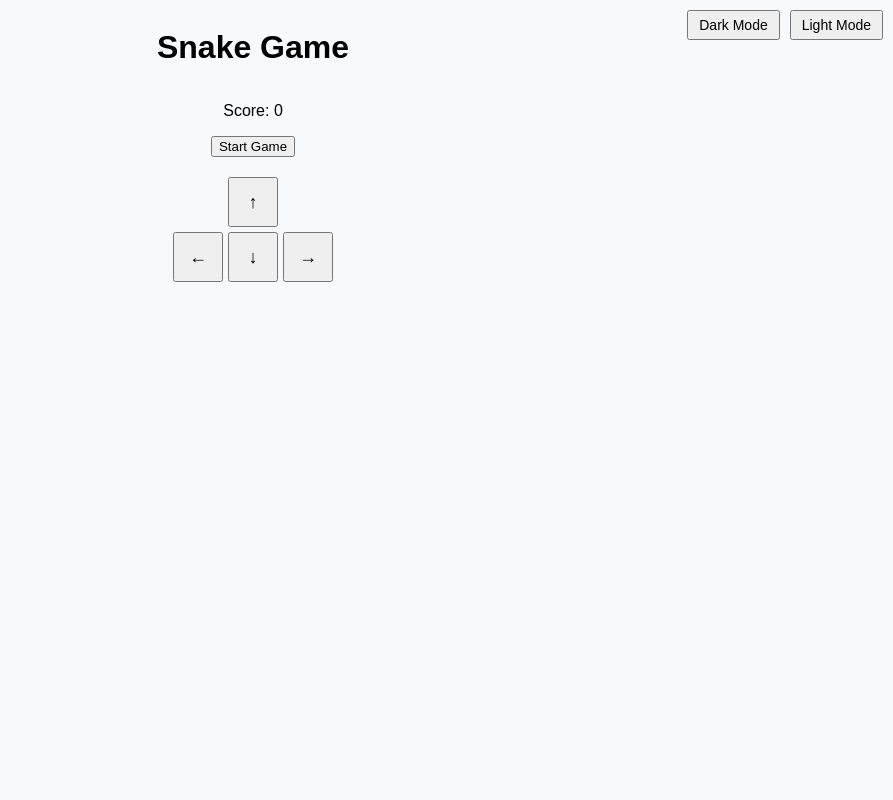
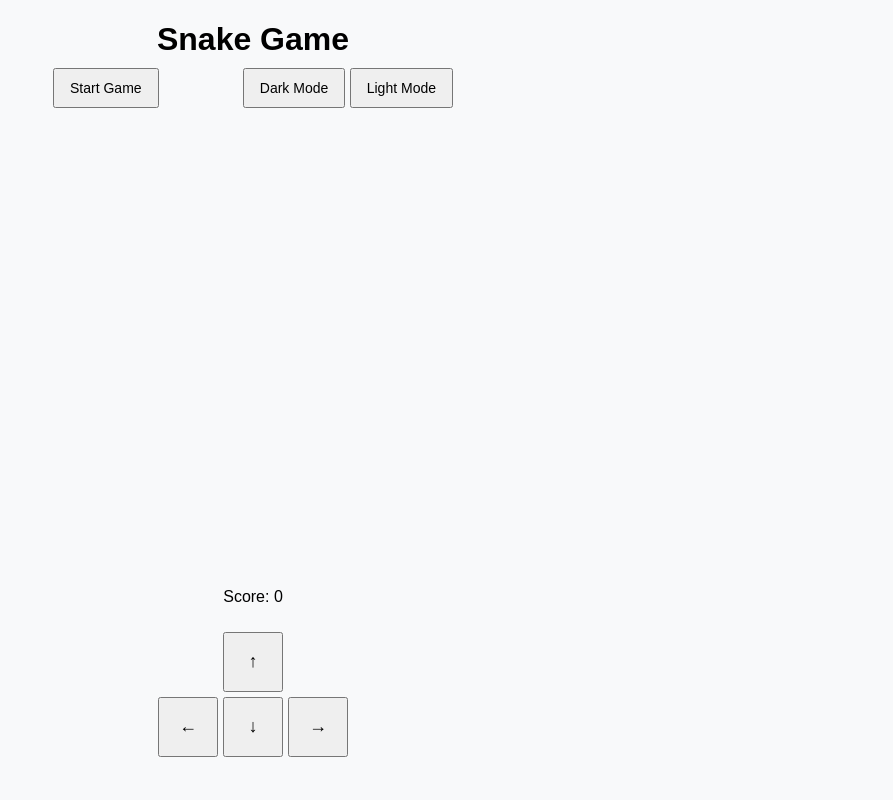
Before and after one commit to CutTheWire/Crong_Game, a FastAPI app: template fastapi/src/templates/index.html in a window 1280 px wide. Shown: the whole page, without its empty margins (387-1280 px from the left). Run offline with FastAPI, Linux system fonts and the light colour scheme; the template is opened without the code that fills it, so the values that code supplies are empty.

Commit message:
UI 수정

```diff
--- a/fastapi/src/static/app.js
+++ b/fastapi/src/static/app.js
@@ -31,7 +31,7 @@ function startGame() {
       updateBoard(data.snake, data.apple);
       document.getElementById("score").innerText = `Score: ${data.score}`;
       if (gameInterval) clearInterval(gameInterval);
-      gameInterval = setInterval(() => moveSnake(currentDirection), 250); // 이동 속도
+      gameInterval = setInterval(() => moveSnake(currentDirection), 350); // 이동 속도
     });
 }
 
--- a/fastapi/src/static/style.css
+++ b/fastapi/src/static/style.css
@@ -1,3 +1,4 @@
+/* 스크롤 비활성화 */
 body {
     font-family: Arial, sans-serif;
     display: flex;
@@ -7,24 +8,71 @@ body {
     background-color: #f8f9fa;
     color: #000;
     transition: background-color 0.3s, color 0.3s;
+    margin: 0;
+    padding: 0;
+    height: 100vh;
+    overflow: hidden; /* 스크롤 비활성화 */
 }
 
+/* 다크 모드 스타일 */
 .dark-mode {
     background-color: #121212;
     color: #ffffff;
 }
 
+/* 타이틀 스타일 */
 h1 {
-    margin-bottom: 20px;
+    margin-bottom: 10px;
 }
 
+/* 상단 컨트롤 영역 */
+#header-controls {
+    display: flex;
+    justify-content: space-between;
+    align-items: center;
+    width: 90%;
+    max-width: 400px;
+    margin-bottom: 10px;
+}
+
+/* 컨트롤 버튼 */
+#header-controls button {
+    padding: 10px 15px;
+    font-size: 14px;
+    cursor: pointer;
+}
+
+/* 게임 보드와 방향 버튼을 포함하는 전체 컨테이너 */
+#game-container {
+    display: flex;
+    flex-direction: column;
+    align-items: center;
+    justify-content: center;
+    gap: 10px;
+    height: calc(100vh - 100px); /* 타이틀과 컨트롤 영역 제외 */
+    width: 100%;
+}
+
+/* 보드 영역 */
+#board-wrapper {
+    display: flex;
+    justify-content: center;
+    align-items: center;
+    width: 90%;
+    max-width: 400px;
+    aspect-ratio: 1; /* 정사각형 */
+}
+
+/* 보드 스타일 */
 #snake-board {
+    width: 100%;
+    height: 100%;
     border-collapse: collapse;
 }
 
 #snake-board td {
-    width: 20px;
-    height: 20px;
+    width: calc(100% / 20); /* 20x20 보드 */
+    height: calc(100% / 20);
     border: 1px solid #ccc;
 }
 
@@ -36,12 +84,8 @@ h1 {
     background-color: #ff5252;
 }
 
-#game-container {
-    text-align: center;
-}
-
+/* 방향 버튼 패드 */
 #direction-pad {
-    margin-top: 20px;
     display: flex;
     flex-direction: column;
     align-items: center;
@@ -49,8 +93,8 @@ h1 {
 }
 
 #direction-pad button {
-    width: 50px;
-    height: 50px;
+    width: 60px; /* 방향 버튼 크기 */
+    height: 60px;
     font-size: 18px;
     cursor: pointer;
 }
@@ -61,21 +105,7 @@ h1 {
     gap: 5px;
 }
 
-/* 테마 변경 버튼 */
-#theme-switcher {
-    position: absolute;
-    top: 10px;
-    right: 10px;
-    display: flex;
-    gap: 10px;
-}
-
-#theme-switcher button {
-    padding: 5px 10px;
-    font-size: 14px;
-    cursor: pointer;
-}
-
+/* 성공 메시지 */
 #success-message {
     margin-top: 10px;
     font-size: 16px;
@@ -83,6 +113,7 @@ h1 {
     color: green;
 }
 
+/* 게임 종료 메시지 */
 #final-message {
     margin-top: 20px;
     font-size: 20px;
@@ -90,6 +121,7 @@ h1 {
     color: blue;
 }
 
+/* 숨김 클래스 */
 .hidden {
     display: none;
 }
--- a/fastapi/src/templates/index.html
+++ b/fastapi/src/templates/index.html
@@ -7,17 +7,21 @@
     <link rel="stylesheet" href="/static/style.css">
 </head>
 <body>
-    <div id="theme-switcher">
-        <button id="dark-mode">Dark Mode</button>
-        <button id="light-mode">Light Mode</button>
+    <h1>Snake Game</h1>
+    <div id="header-controls">
+        <button id="start-game">Start Game</button>
+        <div id="theme-switcher">
+            <button id="dark-mode">Dark Mode</button>
+            <button id="light-mode">Light Mode</button>
+        </div>
     </div>
-    <h1>Snake Game</h1>
     <div id="success-message" class="hidden"></div>
     <div id="final-message" class="hidden"></div>
     <div id="game-container">
-        <table id="snake-board"></table>
+        <div id="board-wrapper">
+            <table id="snake-board"></table>
+        </div>
         <p id="score">Score: 0</p>
-        <button id="start-game">Start Game</button>
         <div id="direction-pad">
             <button id="btn-up">↑</button>
             <div>
```
